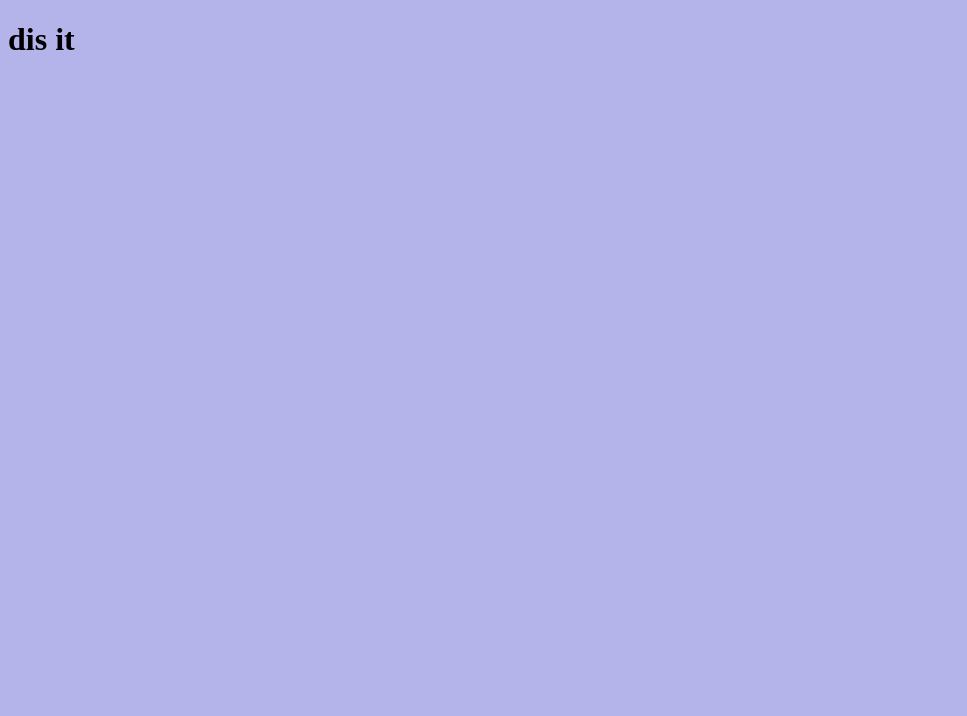
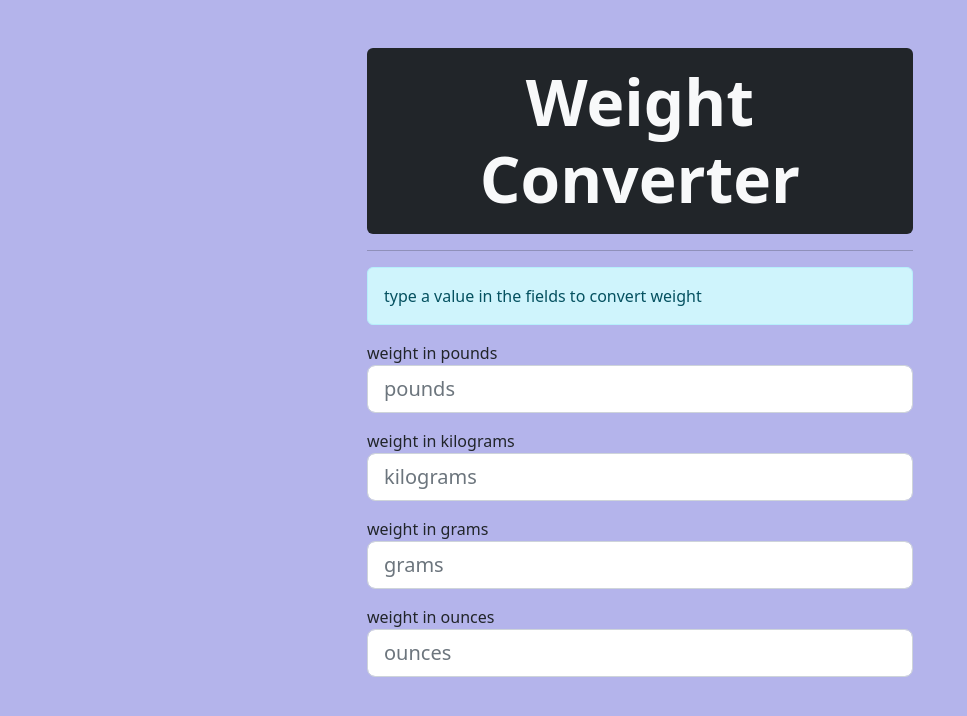
Before and after one commit to TomE1/weight-converter, a plain HTML site: page index.html in a window 1280 px wide. Shown: the whole page, without its empty margins (0-967 px from the left). Drawn offline with nearby package versions, Linux system fonts and the light colour scheme.

Commit message:
first or second

```diff
--- a/index.html
+++ b/index.html
@@ -1,14 +1,67 @@
 <!DOCTYPE html>
 <html lang="en">
-<head>
-  <meta charset="UTF-8">
-  <meta http-equiv="X-UA-Compatible" content="IE=edge">
-  <meta name="viewport" content="width=device-width, initial-scale=1.0">
-  <link rel="stylesheet" href="styles.css">
-  <title>Weight Converter</title>
-</head>
-<body>
-  <h1>dis it</h1>
-  <script src='scripts.js'></script>
-</body>
+  <head>
+    <meta charset="UTF-8" />
+    <meta http-equiv="X-UA-Compatible" content="IE=edge" />
+    <meta name="viewport" content="width=device-width, initial-scale=1.0" />
+    <link
+      rel="stylesheet"
+      href="https://cdn.jsdelivr.net/npm/bootstrap@5.2.3/dist/css/bootstrap.min.css"
+    />
+    <link rel="stylesheet" href="styles.css" />
+    <title>Weight Converter</title>
+  </head>
+  <body>
+    <div class="container">
+      <div class="row d-flex justify-content-center mt-5">
+        <div class="col-md-6">
+          <h1
+            class="text-center fw-bolder display-3 bg-dark text-light py-3 rounded"
+          >
+            Weight Converter
+          </h1>
+          <hr />
+          <form action="">
+            <p class="alert alert-info">
+              type a value in the fields to convert weight
+            </p>
+            <div class="mb-3">
+              <label for="" form-label> weight in pounds </label>
+              <input
+                type="number"
+                class="form-control form-control-lg pounds"
+                placeholder="pounds"
+              />
+            </div>
+            <div class="mb-3">
+              <label for="" form-label> weight in kilograms </label>
+              <input
+                type="number"
+                class="form-control form-control-lg kilograms"
+                placeholder="kilograms"
+              />
+            </div>
+            <div class="mb-3">
+              <label for="" form-label> weight in grams </label>
+              <input
+                type="number"
+                class="form-control form-control-lg grams"
+                placeholder="grams"
+              />
+            </div>
+            <div class="mb-3">
+              <label for="" form-label> weight in ounces </label>
+              <input
+                type="number"
+                class="form-control form-control-lg ounces"
+                placeholder="ounces"
+              />
+            </div>
+          </form>
+        </div>
+      </div>
+    </div>
+    <script src="https://cdn.jsdelivr.net/npm/bootstrap@5.2.3/dist/js/bootstrap.min.js"></script>
+    <script src="scripts.js"></script>
+  </body>
 </html>
--- a/scripts.js
+++ b/scripts.js
@@ -1 +1,9 @@
-console.log('hi');
+const pounds = document.querySelector('.pounds'),
+ kilograms = document.querySelector('.kilograms'),
+ grams = document.querySelector('.grams'),
+ ounces = document.querySelector('.ounces'),
+
+
+//  pounds converter
+
+pounds.addEventListener
--- a/styles.css
+++ b/styles.css
@@ -1,3 +1,5 @@
-body{
+body {
   background-color: rgb(180, 180, 235);
 }
+
+/* conversion formula */
```
